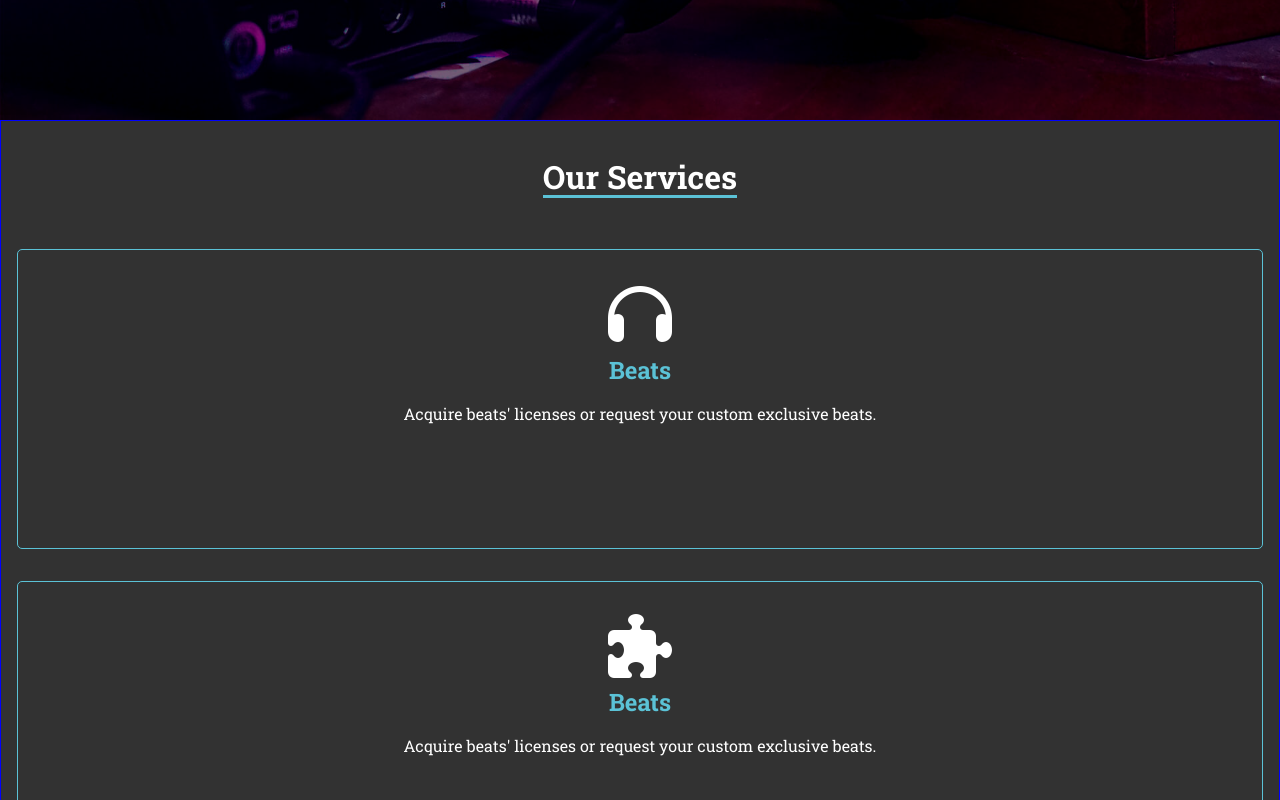
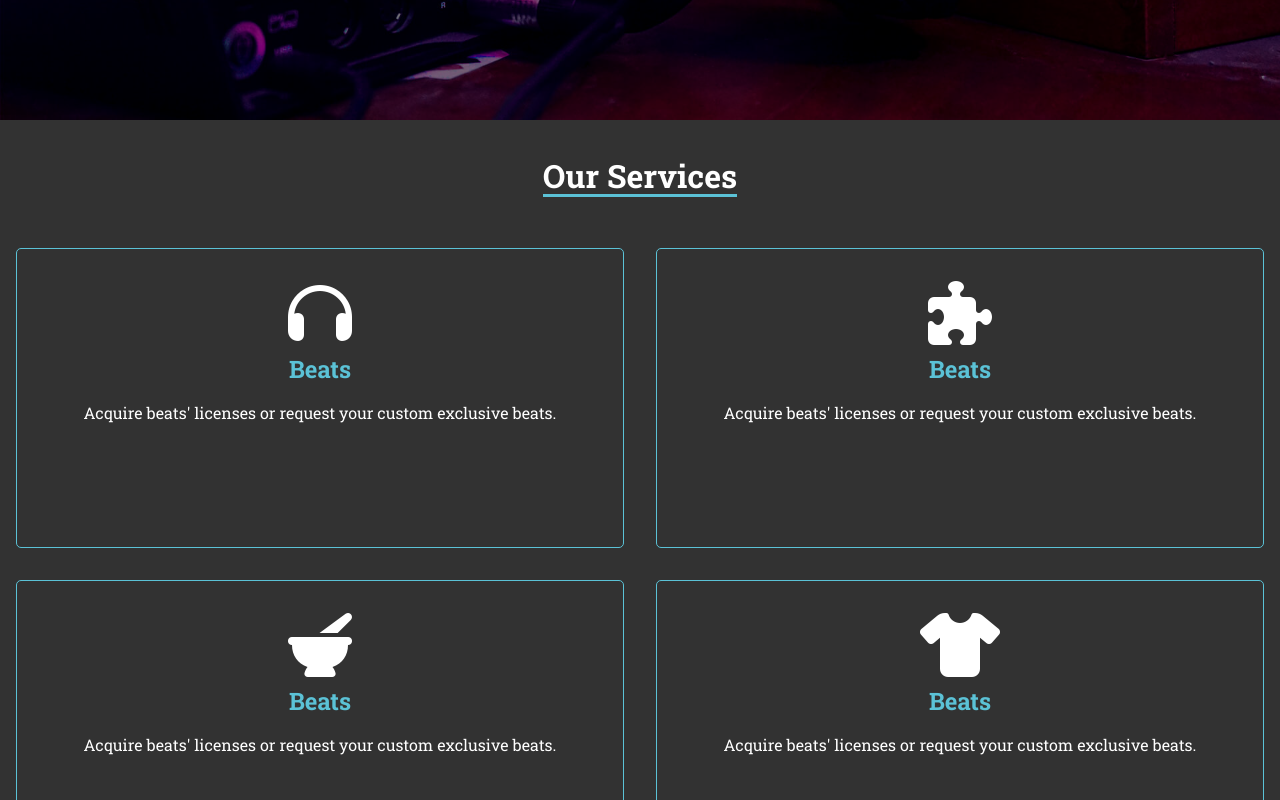
Before and after one commit to Shaqri/NIEl-Client, a React (Create React App) app: page /home in a window 1280 px wide. Shown: the part 680-1480 px from the top of the page. Built offline with nearby package versions, Linux system fonts and the light colour scheme; no server answers.

Commit message:
Add css responsive style to service desktop view

```diff
--- a/src/Components/molecules/Dropdown.js
+++ b/src/Components/molecules/Dropdown.js
@@ -7,7 +7,7 @@ function Dropdown({children, styleClass}) {
     dropdownRef.current.classList.toggle('hidden')
   };
   return(
-    <div className={`dropdown ${styleClass}`}>
+    <div className={`l-dropdown ${styleClass}`}>
       <Button styleClass="header-button dropdown-button" icon="fas fa-bars" handleClick={handleDropdown} />
       <ul ref={dropdownRef} className="dropdown-list hidden">
         {children}
--- a/src/style/_layout.scss
+++ b/src/style/_layout.scss
@@ -68,7 +68,6 @@
 }
 
 .l-list-with-header {
-  border: 1px solid blue;
   height: 100%;
 
   .list {
@@ -76,7 +75,6 @@
 
   }
   .card {
-    border: 1px solid red;
     height: 300px;
     margin: 1rem;
     text-align: center;
@@ -86,6 +84,22 @@
 
     .title {
       font-size: 1.5em;
+    }
+  }
+}
+
+.l-dropdown {
+  .dropdown-list {
+    position: absolute;
+    left: 0;
+    right: 0;
+    margin-top: 1rem;
+    background-color: black;
+    z-index: 2;
+    a {
+      display: block;
+      text-align: center;
+      padding: .5em 0;
     }
   }
 }
@@ -100,3 +114,10 @@
     color: $blue;
   }
 }
+
+
+@media screen and (min-width: 700px) {
+  .l-dropdown {
+    display: none;
+  }
+}
--- a/src/style/_module.scss
+++ b/src/style/_module.scss
@@ -4,6 +4,5 @@
 
 @import './modules/session-form';
 @import './modules/header';
-@import './modules/dropdown';
 @import './modules/home';
 @import './modules/services';
--- a/src/style/index.css
+++ b/src/style/index.css
@@ -160,7 +160,6 @@ a {
 }
 
 .l-list-with-header {
-  border: 1px solid blue;
   height: 100%;
 }
 
@@ -170,7 +169,6 @@ a {
 }
 
 .l-list-with-header .card {
-  border: 1px solid red;
   height: 300px;
   margin: 1rem;
   text-align: center;
@@ -182,6 +180,21 @@ a {
 
 .l-list-with-header .card .title {
   font-size: 1.5em;
+}
+
+.l-dropdown .dropdown-list {
+  position: absolute;
+  left: 0;
+  right: 0;
+  margin-top: 1rem;
+  background-color: black;
+  z-index: 2;
+}
+
+.l-dropdown .dropdown-list a {
+  display: block;
+  text-align: center;
+  padding: .5em 0;
 }
 
 #header {
@@ -205,6 +218,12 @@ a {
 
 #header .active {
   color: #5bc2d6;
+}
+
+@media screen and (min-width: 700px) {
+  .l-dropdown {
+    display: none;
+  }
 }
 
 .title-header {
@@ -299,27 +318,6 @@ a {
   }
 }
 
-.dropdown-list {
-  position: absolute;
-  left: 0;
-  right: 0;
-  margin-top: 1rem;
-  background-color: black;
-  z-index: 2;
-}
-
-.dropdown-list a {
-  display: block;
-  text-align: center;
-  padding: .5em 0;
-}
-
-@media screen and (min-width: 700px) {
-  .dropdown {
-    display: none;
-  }
-}
-
 .welcome {
   height: 100%;
   position: relative;
@@ -348,6 +346,16 @@ a {
   padding: .5em 0 1em 0;
 }
 
+@media screen and (min-width: 700px) {
+  .service-list .list {
+    -webkit-box-pack: center;
+        -ms-flex-pack: center;
+            justify-content: center;
+    -ms-grid-columns: (minmax(300px, 750px))[2];
+        grid-template-columns: repeat(2, minmax(300px, 750px));
+  }
+}
+
 .hidden {
   display: none;
 }
```
Also changed, not shown: src/style/modules/_dropdown.scss (deleted, +0 -23 lines), src/style/modules/_services.scss (+10 -0 lines), 1 other file (tests, documents, lock files or other folders).
